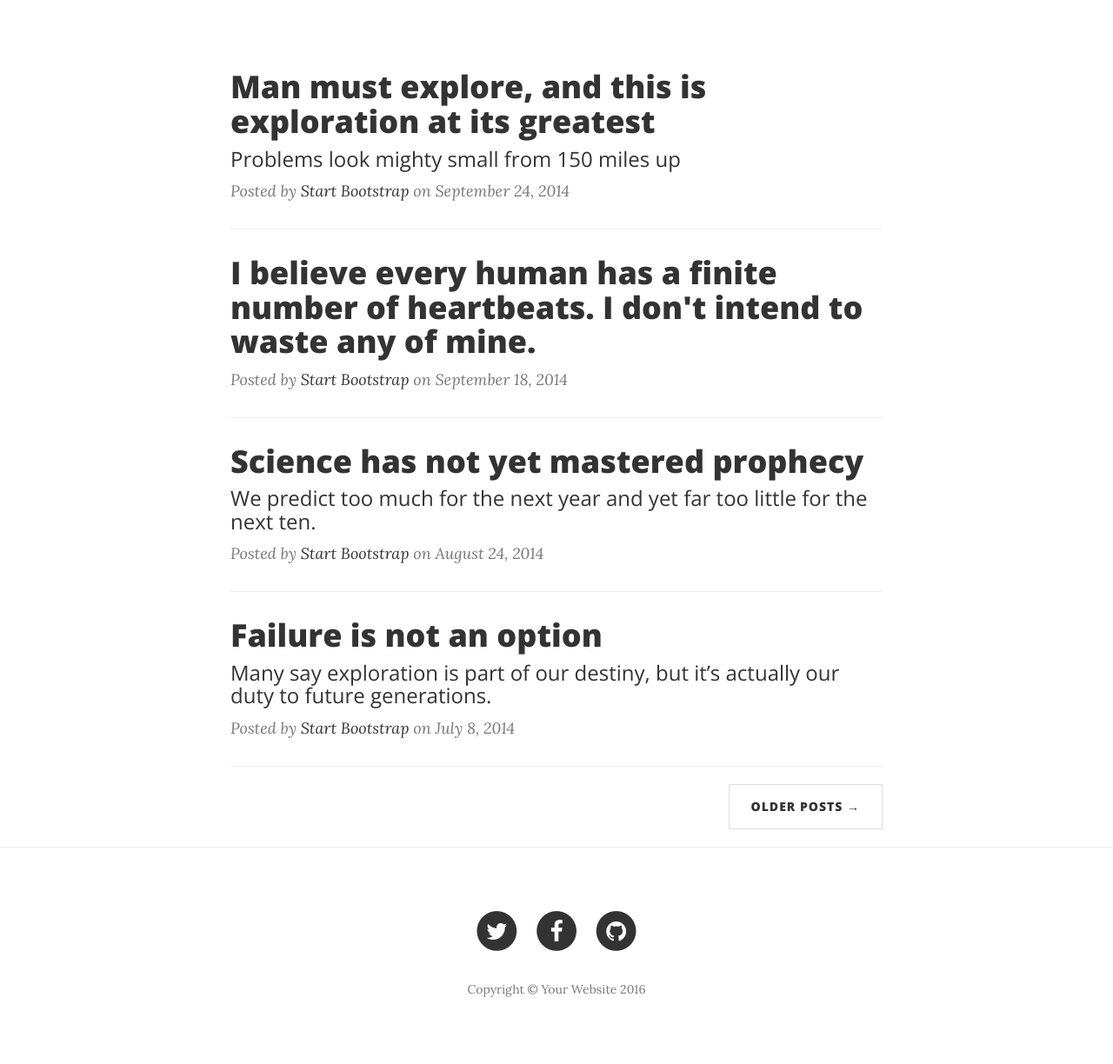
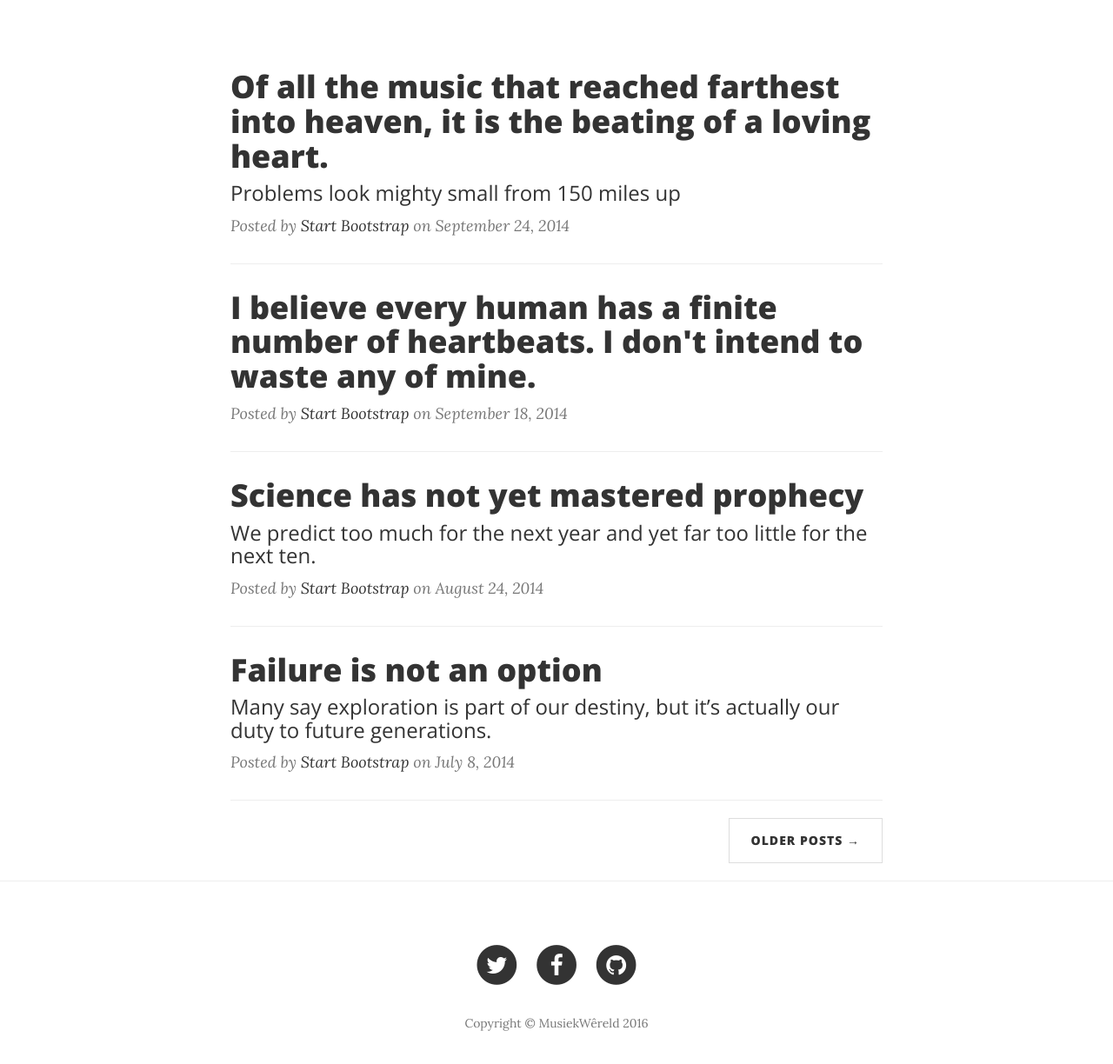
Before and after one commit to mhackie0924/Zac.github.io, a website: page index.html in a window 1280 px wide. Shown: the part 536-1760 px from the top of the page at 87% size. Drawn offline with nearby package versions, Linux system fonts and the light colour scheme.

Commit message:
Update index.html

```diff
--- a/index.html
+++ b/index.html
@@ -90,7 +90,7 @@
                 <div class="post-preview">
                     <a href="post.html">
                         <h2 class="post-title">
-                            Man must explore, and this is exploration at its greatest
+                            Of all the music that reached farthest into heaven, it is the beating of a loving heart.
                         </h2>
                         <h3 class="post-subtitle">
                             Problems look mighty small from 150 miles up
@@ -175,7 +175,7 @@
                             </a>
                         </li>
                     </ul>
-                    <p class="copyright text-muted">Copyright &copy; Your Website 2016</p>
+                    <p class="copyright text-muted">Copyright &copy; MusiekWêreld 2016</p>
                 </div>
             </div>
         </div>
```
